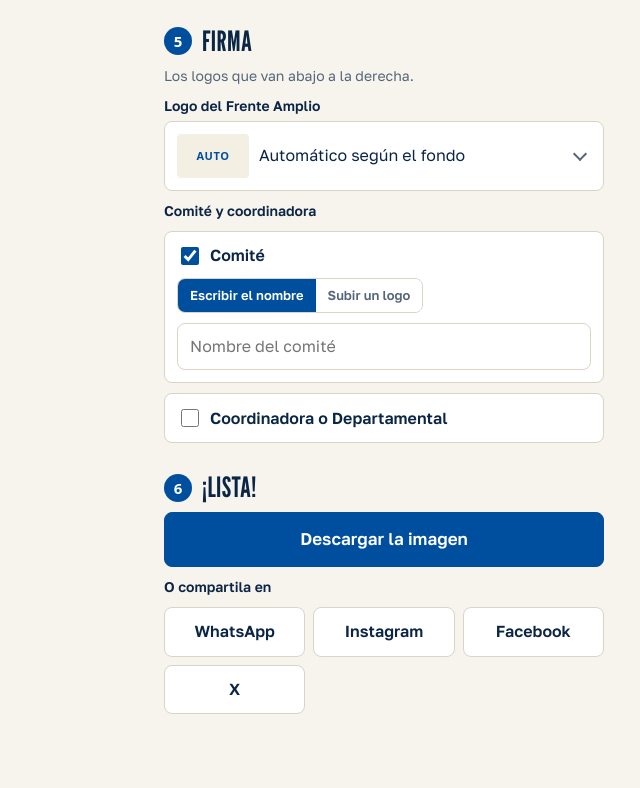
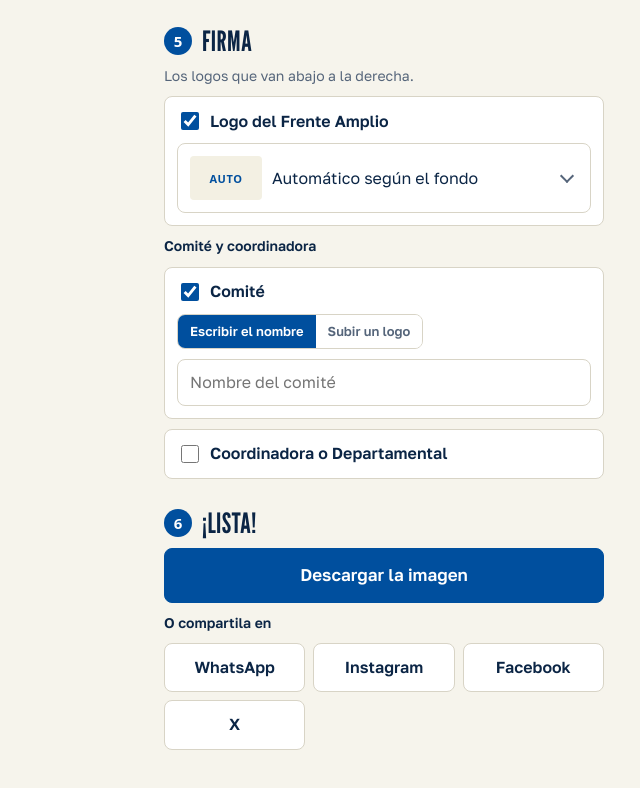
Before and after one commit to alekdrezce/ELTALLER, a plain HTML site: page index.html in a window 1280 px wide. Shown: the part 1568-2356 px from the top of the page, without its empty margins (640-1280 px from the left). Before the commit the page ends 2330 px from the top, so only its background shows below. Drawn offline with nearby package versions, Linux system fonts and the light colour scheme; a web font is replaced by a local one.

Commit message:
toggle fa

```diff
--- a/index.html
+++ b/index.html
@@ -216,9 +216,11 @@ input[type=range]{flex:1;min-width:120px;accent-color:var(--accent)}
         <div class="step"><h2><i>4</i>Elegí los colores</h2><div class="opts" id="o-esquema"></div></div>
         <div class="step"><h2><i>5</i>Firma</h2>
           <p class="hint">Los logos que van abajo a la derecha.</p>
-          <div class="field"><span class="lbl" id="dd-lbl">Logo del Frente Amplio</span>
+          <div class="fslot">
+            <label class="fhead"><input type="checkbox" id="fa-on">Logo del Frente Amplio</label>
+            <p class="hint" id="fa-off-hint" hidden>Apagado. Sirve cuando el logo de la departamental ya dice Frente Amplio.</p>
             <div class="dd" id="dd">
-              <button type="button" class="opt dd-btn" id="dd-btn" aria-haspopup="listbox" aria-expanded="false" aria-labelledby="dd-lbl dd-btn"></button>
+              <button type="button" class="opt dd-btn" id="dd-btn" aria-haspopup="listbox" aria-expanded="false" aria-label="Elegir el logo del Frente Amplio"></button>
               <div class="dd-list" id="dd-list" role="listbox" hidden></div>
             </div>
           </div>
@@ -482,8 +484,8 @@ function render(cv,ident,pz,foto){
       if(tw>sh*3.2){sz*=sh*3.2/tw;ctx.font=fnt(ft,wMax(ft),sz);tw=ctx.measureText(t).width}its.push({t,sz,w:tw,h:sh})}};
   const sig=pz.sig||[['nombre','logo','logoAlt'],['coordNombre','coord','coordAlt']].map(([t,a,b])=>({on:true,modo:id[a]||id[b]?'logo':'texto',texto:id[t],a:id[a],b:id[b]}));
   for(const g of sig){if(!g.on)continue;const im=g.modo==='logo'?(g.logo||(th.dark?(g.b||g.a):(g.a||g.b))):'';slot(im,im?'':g.texto)}
-  slot((FA[pz.logoFA]||FA[th.dark?'07':'04']).src,'');
-  const sg=sh*.56;let fw=its.reduce((s,o)=>s+o.w,0)+sg*(its.length-1);const fk=Math.min(1,(rw-2*m)/Math.max(1,fw));fw*=fk;
+  if(pz.faOn!==false)slot((FA[pz.logoFA]||FA[th.dark?'07':'04']).src,'');
+  const sg=sh*.56;let fw=its.reduce((s,o)=>s+o.w,0)+sg*Math.max(0,its.length-1);const fk=Math.min(1,(rw-2*m)/Math.max(1,fw));fw*=fk;
   const fyb=H-bot, cy1=fyb-sh-(isH?22:50);
   // contenido: se achica hasta entrar
   const x=R.x0+m,w=rw-2*m,h=Math.max(40,cy1-cy0),bl=bloques(pz.tipo,pz.campos||{},id);
@@ -521,7 +523,7 @@ function render(cv,ident,pz,foto){
 /* ---------- Estado ---------- */
 const ID=norm({}); // identidad fija: paleta y tipografías del Frente Amplio
 const SLOTS=[['comite','Comité','Nombre del comité'],['coord','Coordinadora o Departamental','Nombre de la coordinadora o departamental']];
-const st=Object.assign({formato:'vertical',tipo:'convocatoria',esquema:'claro',logoFA:'auto',fotoModo:'fondo',fotoY:50,campos:{},firma:{}},ls.get('tgb.pieza',{}));
+const st=Object.assign({formato:'vertical',tipo:'convocatoria',esquema:'claro',logoFA:'auto',fotoModo:'fondo',fotoY:50,campos:{},faOn:true,firma:{}},ls.get('tgb.pieza',{}));
 if(!FORMATOS[st.formato])st.formato='vertical';if(!TIPOS[st.tipo])st.tipo='convocatoria';
 if(!st.campos||typeof st.campos!=='object')st.campos={};if(!st.firma||typeof st.firma!=='object')st.firma={};
 for(const[k,t]of Object.entries(TIPOS)){st.campos[k]=st.campos[k]||{};for(const c of t.campos)if(st.campos[k][c[0]]==null)st.campos[k][c[0]]=c[2]}
@@ -531,8 +533,8 @@ let foto=null;
 const lista=k=>{const v=ls.get(k,[]);return Array.isArray(v)?v.filter(x=>typeof x==='string'):[]};
 let logosRec=lista('tgb.logos'),nombresRec=lista('tgb.nombres');
 const recordar=(arr,v,max)=>[v,...arr.filter(x=>x!==v)].slice(0,max);
-const guardarPieza=()=>ls.set('tgb.pieza',{formato:st.formato,tipo:st.tipo,esquema:st.esquema,logoFA:st.logoFA,fotoModo:st.fotoModo,fotoY:st.fotoY,campos:st.campos,firma:st.firma});
-const pieza=()=>({formato:st.formato,tipo:st.tipo,esquema:st.esquema,fotoModo:st.fotoModo,fotoY:st.fotoY,logoFA:st.logoFA,
+const guardarPieza=()=>ls.set('tgb.pieza',{formato:st.formato,tipo:st.tipo,esquema:st.esquema,logoFA:st.logoFA,faOn:st.faOn,fotoModo:st.fotoModo,fotoY:st.fotoY,campos:st.campos,firma:st.firma});
+const pieza=()=>({formato:st.formato,tipo:st.tipo,esquema:st.esquema,fotoModo:st.fotoModo,fotoY:st.fotoY,logoFA:st.logoFA,faOn:st.faOn,
   sig:SLOTS.map(([k])=>({...st.firma[k]})),campos:st.campos[st.tipo]});
 const seg=(box,val)=>{for(const b of box.children)b.setAttribute('aria-pressed',String(b.dataset.v===val))};
 function achicar(file){ // los logos se guardan livianos para poder recordarlos
@@ -574,10 +576,12 @@ $('#foto-y').value=st.fotoY;$('#foto-y').oninput=e=>{st.fotoY=+e.target.value;gu
 
 // Logo del Frente Amplio
 function ddItem(k){const f=FA[k];return[el('span',{class:'dd-thumb'+(f&&f.osc?' osc':'')},f?el('img',{src:f.src,alt:''}):el('span',{class:'dd-auto'},'AUTO')),el('span',{},f?f.n:'Automático según el fondo')]}
-function uiLogo(){const cur=FA[st.logoFA]?st.logoFA:'auto';$('#dd-btn').replaceChildren(el('span',{style:'display:flex;gap:10px;align-items:center;min-width:0'},...ddItem(cur)));
+function uiLogo(){const on=st.faOn!==false;$('#fa-on').checked=on;$('#dd').hidden=!on;$('#fa-off-hint').hidden=on;if(!on)ddAbrir(false);
+  const cur=FA[st.logoFA]?st.logoFA:'auto';$('#dd-btn').replaceChildren(el('span',{style:'display:flex;gap:10px;align-items:center;min-width:0'},...ddItem(cur)));
   $('#dd-list').replaceChildren(...['auto','04','07','06','05','08','09','10','13','14','15','12','11'].map(k=>el('button',{type:'button',class:'dd-item',role:'option','aria-selected':String(k===cur),onclick:()=>{st.logoFA=k;ddAbrir(false);cambio()}},...ddItem(k))))}
 function ddAbrir(v){$('#dd-list').hidden=!v;$('#dd-btn').setAttribute('aria-expanded',String(v))}
 $('#dd-btn').onclick=()=>ddAbrir($('#dd-list').hidden);
+$('#fa-on').onchange=e=>{st.faOn=e.target.checked;cambio()};
 document.addEventListener('click',e=>{if(!$('#dd').contains(e.target))ddAbrir(false)});
 document.addEventListener('keydown',e=>{if(e.key==='Escape'){ddAbrir(false);$('#inst').hidden=true;$('#sheet').hidden=true}});
 
--- a/sw.js
+++ b/sw.js
@@ -1,6 +1,6 @@
 // El Taller: guarda la app en el dispositivo para que abra rápido y funcione sin conexión.
 // Al publicar una versión nueva, cambiá el número de VERSION para que los teléfonos la actualicen.
-const VERSION = 'el-taller-v1';
+const VERSION = 'el-taller-v2';
 const ARCHIVOS = ['./', 'index.html', 'manifest.webmanifest', 'favicon.svg', 'icon-192.png', 'icon-512.png',
   'fonts/LeagueGothic-Regular.ttf', 'fonts/GolosText-Regular.ttf', 'fonts/GolosText-Medium.ttf',
   'fonts/GolosText-SemiBold.ttf', 'fonts/GolosText-Bold.ttf'];
```
